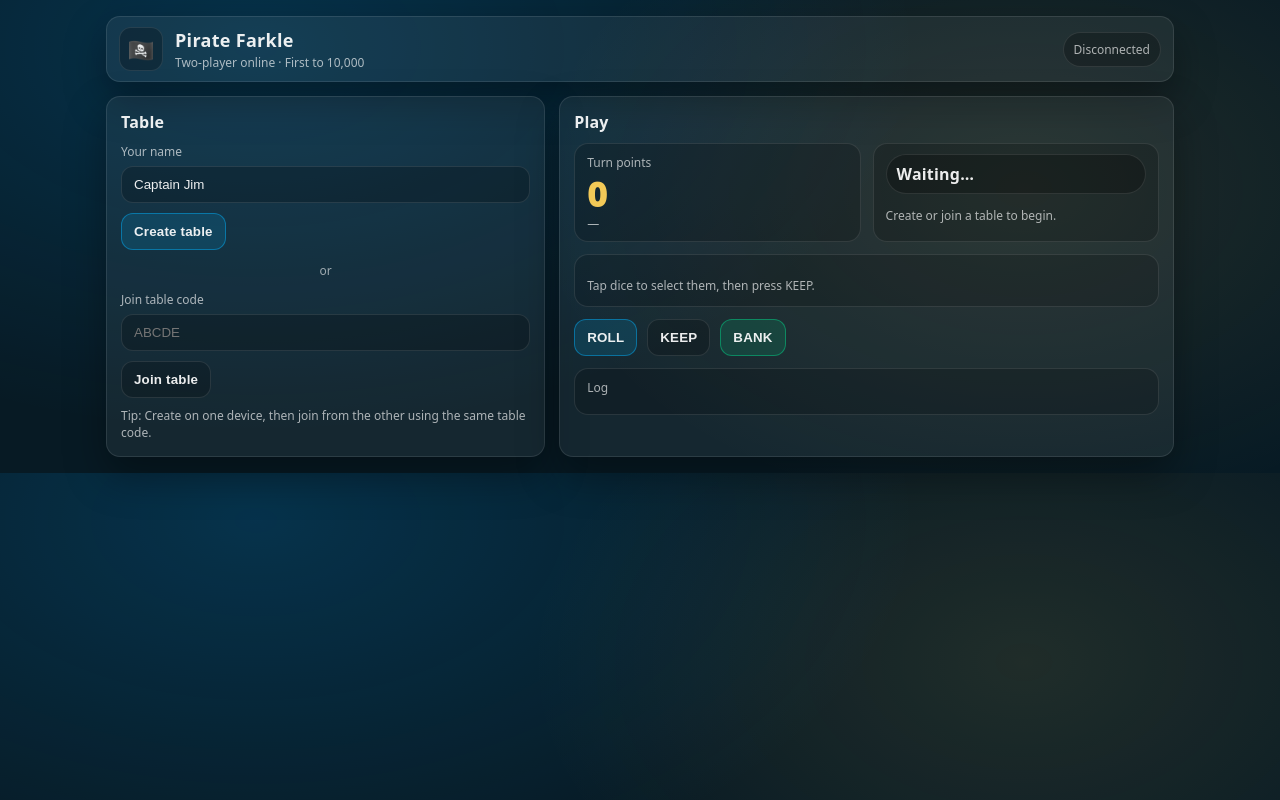
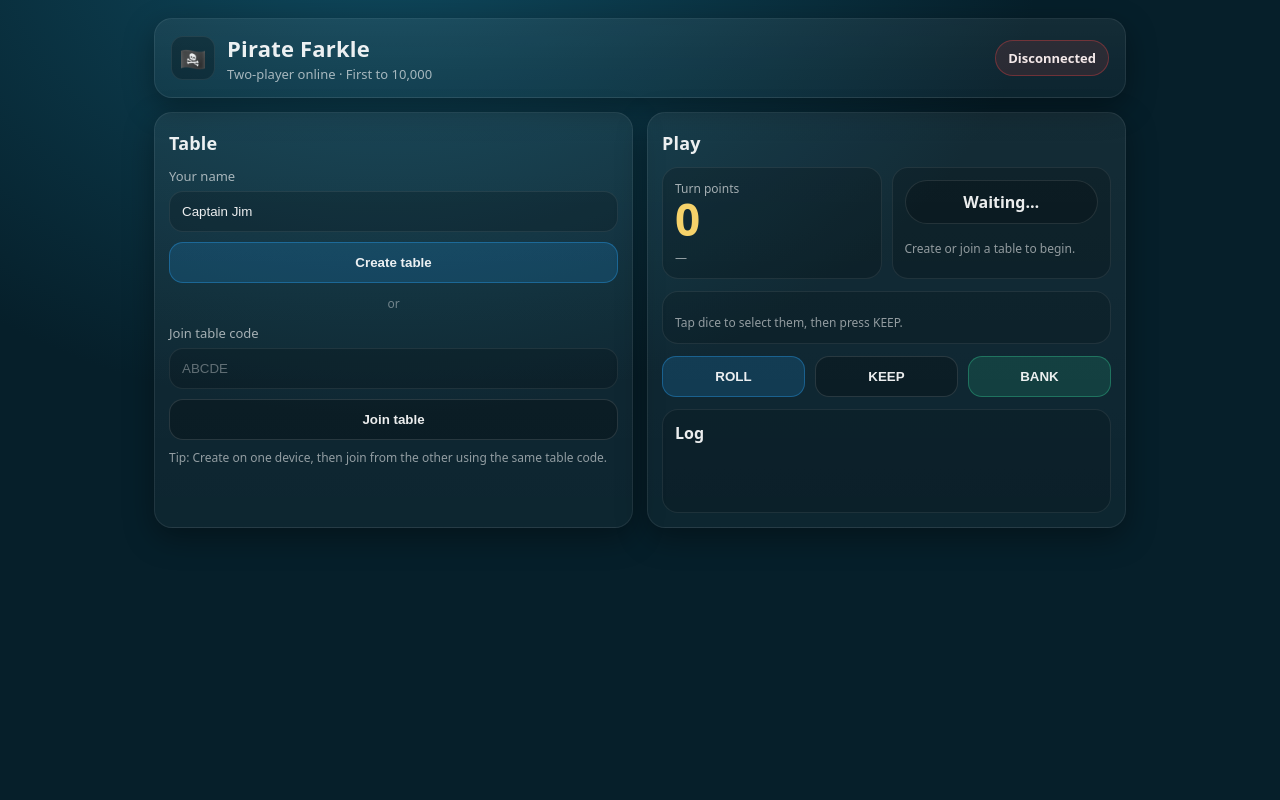
Before and after one commit to pirate-jpg/pirate-farkle-plusai, a website: page public/index.html in a window 1280 px wide. Drawn offline with nearby package versions, Linux system fonts and the light colour scheme; no server answers.

Commit message:
Update styles.css

```diff
--- a/public/styles.css
+++ b/public/styles.css
@@ -1,448 +1,337 @@
-:root {
-  --bg: #071a24;
-  --panel: rgba(255,255,255,0.06);
-  --panel2: rgba(255,255,255,0.08);
-  --border: rgba(255,255,255,0.10);
-  --text: rgba(255,255,255,0.92);
-  --muted: rgba(255,255,255,0.65);
-  --accent: rgba(0, 180, 255, 0.85);
-  --good: rgba(0, 220, 140, 0.9);
-  --bad: rgba(255, 80, 80, 0.9);
-  --gold: rgba(255, 210, 90, 0.95);
-  --shadow: 0 18px 40px rgba(0,0,0,0.35);
+:root{
+  --bg:#061f2a;
+  --panel:#0b2a35;
+  --panel2:#0c3341;
+  --border:rgba(255,255,255,.08);
+  --text:rgba(255,255,255,.92);
+  --muted:rgba(255,255,255,.62);
+  --accent:#2aa6ff;
+  --good:#34d399;
+  --warn:#fbbf24;
+  --bad:#ef4444;
+  --gold:#f6d26a;
+  --radius:18px;
+  --shadow:0 10px 30px rgba(0,0,0,.35);
+  --font: ui-sans-serif, system-ui, -apple-system, Segoe UI, Roboto, Helvetica, Arial;
 }
 
-* { box-sizing: border-box; }
-
-body {
-  margin: 0;
-  font-family: ui-sans-serif, system-ui, -apple-system, Segoe UI, Roboto, Helvetica, Arial;
-  background: radial-gradient(1200px 700px at 20% 10%, rgba(0,160,255,0.18), transparent 55%),
-              radial-gradient(900px 600px at 80% 40%, rgba(255,210,90,0.10), transparent 55%),
-              var(--bg);
-  color: var(--text);
+*{box-sizing:border-box}
+html,body{height:100%}
+body{
+  margin:0;
+  font-family:var(--font);
+  color:var(--text);
+  background:radial-gradient(1200px 900px at 30% -10%, #0f4a5f 0%, var(--bg) 55%);
 }
 
-.app {
-  max-width: 1100px;
-  margin: 0 auto;
-  padding: 16px;
+.app{
+  max-width:1000px;
+  margin:0 auto;
+  padding:18px 14px 40px;
 }
 
-.topbar {
-  display: flex;
-  align-items: center;
-  justify-content: space-between;
-  gap: 12px;
-  padding: 10px 12px;
-  border: 1px solid var(--border);
-  border-radius: 14px;
-  background: var(--panel);
-  box-shadow: var(--shadow);
+.topbar{
+  display:flex;
+  align-items:center;
+  justify-content:space-between;
+  gap:14px;
+  padding:14px 16px;
+  background:linear-gradient(180deg, rgba(255,255,255,.06), rgba(255,255,255,.03));
+  border:1px solid var(--border);
+  border-radius:var(--radius);
+  box-shadow:var(--shadow);
 }
 
-.brand {
-  display: flex;
-  align-items: center;
-  gap: 12px;
+.brand{display:flex; gap:12px; align-items:center}
+.logo{
+  width:44px;height:44px;
+  display:grid;place-items:center;
+  border-radius:12px;
+  background:rgba(0,0,0,.25);
+  border:1px solid var(--border);
+  font-size:22px;
+}
+.title{font-weight:800;font-size:22px;letter-spacing:.2px}
+.subtitle{color:var(--muted);font-size:13px;margin-top:2px}
+
+.statuspill{
+  padding:8px 12px;
+  border-radius:999px;
+  border:1px solid var(--border);
+  font-weight:700;
+  font-size:13px;
+}
+.statuspill.connected{
+  background:rgba(52, 211, 153, .12);
+  border-color:rgba(52, 211, 153, .35);
+  color:rgba(236,253,245,.95);
+}
+.statuspill.disconnected{
+  background:rgba(239,68,68,.12);
+  border-color:rgba(239,68,68,.35);
+  color:rgba(254,242,242,.95);
 }
 
-.logo {
-  width: 44px;
-  height: 44px;
-  border-radius: 12px;
-  background: rgba(0,0,0,0.25);
-  border: 1px solid var(--border);
-  display: grid;
-  place-items: center;
-  font-size: 22px;
+.grid{
+  display:grid;
+  grid-template-columns: 1fr 1fr;
+  gap:14px;
+  margin-top:14px;
+}
+@media (max-width: 860px){
+  .grid{grid-template-columns:1fr}
 }
 
-.titleblock .title {
-  font-size: 18px;
-  font-weight: 800;
-  letter-spacing: 0.3px;
+.panel{
+  padding:14px;
+  border-radius:var(--radius);
+  background:linear-gradient(180deg, rgba(255,255,255,.06), rgba(255,255,255,.03));
+  border:1px solid var(--border);
+  box-shadow:var(--shadow);
 }
 
-.titleblock .subtitle {
-  font-size: 12px;
-  color: var(--muted);
-  margin-top: 2px;
+h2{
+  margin:4px 0 12px;
+  font-size:18px;
+  letter-spacing:.2px;
 }
 
-.statuspill {
-  padding: 8px 10px;
-  border-radius: 999px;
-  background: rgba(0,0,0,0.25);
-  border: 1px solid var(--border);
-  color: var(--muted);
-  font-size: 12px;
+.field label{
+  display:block;
+  color:var(--muted);
+  font-size:13px;
+  margin-bottom:6px;
+}
+.field input{
+  width:100%;
+  padding:12px 12px;
+  border-radius:14px;
+  border:1px solid var(--border);
+  background:rgba(0,0,0,.18);
+  color:var(--text);
+  outline:none;
+}
+.field input::placeholder{color:rgba(255,255,255,.35)}
+.joinrow{margin-top:10px; display:flex; gap:10px}
+.divider{
+  margin:12px 0;
+  text-align:center;
+  color:rgba(255,255,255,.4);
+  font-size:12px;
+}
+.hint{
+  margin-top:10px;
+  color:rgba(255,255,255,.55);
+  font-size:12px;
+  line-height:1.3;
 }
 
-.statuspill.connected {
-  color: rgba(255,255,255,0.95);
-  border-color: rgba(0,220,140,0.4);
-  background: rgba(0,220,140,0.08);
+.tablebox.hidden, .joinbox.hidden, .modalOverlay.hidden, .toast.hidden{display:none}
+
+.tablecode{
+  display:flex;
+  align-items:center;
+  justify-content:space-between;
+  padding:12px 12px;
+  border-radius:14px;
+  border:1px solid var(--border);
+  background:rgba(0,0,0,.18);
+  margin-bottom:12px;
+}
+.codeLabel{color:var(--muted);font-size:13px}
+.codeValue{
+  font-weight:900;
+  letter-spacing:2px;
+  font-size:18px;
 }
 
-.grid {
-  margin-top: 14px;
-  display: grid;
-  grid-template-columns: 1fr 1.4fr;
-  gap: 14px;
+.players{
+  display:grid;
+  grid-template-columns:1fr 1fr;
+  gap:10px;
 }
 
-@media (max-width: 900px) {
-  .grid { grid-template-columns: 1fr; }
+.playerCard{
+  padding:12px;
+  border-radius:16px;
+  border:1px solid var(--border);
+  background:rgba(0,0,0,.18);
+}
+.playerName{font-weight:800}
+.playerScore{
+  font-size:34px;
+  font-weight:900;
+  color:var(--gold);
+  margin-top:6px;
+}
+.playerMeta{color:rgba(255,255,255,.55);font-size:12px}
+
+.actionsRow{
+  margin-top:12px;
+  display:flex;
+  justify-content:flex-end;
 }
 
-.panel {
-  border: 1px solid var(--border);
-  border-radius: 14px;
-  background: var(--panel);
-  box-shadow: var(--shadow);
-  padding: 14px;
+.gameHeader{
+  display:grid;
+  grid-template-columns:1fr 1fr;
+  gap:10px;
+}
+.bigStat{
+  padding:12px;
+  border-radius:16px;
+  border:1px solid var(--border);
+  background:rgba(0,0,0,.18);
+}
+.bigLabel{color:var(--muted);font-size:12px}
+.bigValue{font-size:44px;font-weight:900;color:var(--gold);line-height:1}
+.smallHint{color:rgba(255,255,255,.55);font-size:12px;margin-top:8px;min-height:14px}
+
+.turnStatus{
+  padding:12px;
+  border-radius:16px;
+  border:1px solid var(--border);
+  background:rgba(0,0,0,.18);
+  display:flex;
+  flex-direction:column;
+  gap:8px;
+}
+.tag{
+  display:inline-flex;
+  align-items:center;
+  justify-content:center;
+  padding:10px 12px;
+  border-radius:999px;
+  border:1px solid rgba(255,255,255,.10);
+  background:rgba(0,0,0,.18);
+  font-weight:900;
 }
 
-.panel h2 {
-  margin: 0 0 10px 0;
-  font-size: 16px;
-  letter-spacing: 0.2px;
+.diceWrap{
+  margin-top:12px;
+  padding:12px;
+  border-radius:16px;
+  border:1px solid var(--border);
+  background:rgba(0,0,0,.14);
+}
+.diceGrid{
+  display:grid;
+  grid-template-columns:repeat(3, 1fr);
+  gap:10px;
+}
+.die{
+  border-radius:16px;
+  border:1px solid rgba(255,255,255,.12);
+  background:rgba(0,0,0,.22);
+  color:var(--text);
+  padding:12px 10px;
+  cursor:pointer;
+  text-align:center;
+  min-height:74px;
+  box-shadow:0 6px 14px rgba(0,0,0,.25);
+}
+.die .dieFace{font-size:28px; line-height:1.1}
+.die .dieNum{color:rgba(255,255,255,.5); font-size:12px; margin-top:2px}
+.die.selected{
+  outline:2px solid rgba(42,166,255,.65);
+  border-color:rgba(42,166,255,.55);
+  background:rgba(42,166,255,.10);
+}
+.die.kept{
+  opacity:.55;
+  filter:saturate(.7);
+}
+.die:disabled{cursor:not-allowed}
+
+.diceNote{
+  margin-top:10px;
+  color:rgba(255,255,255,.55);
+  font-size:12px;
 }
 
-.field {
-  display: grid;
-  gap: 6px;
-  margin-bottom: 10px;
+.controls{
+  margin-top:12px;
+  display:flex;
+  gap:10px;
+}
+.btn{
+  border-radius:14px;
+  border:1px solid rgba(255,255,255,.12);
+  background:rgba(0,0,0,.25);
+  color:var(--text);
+  padding:12px 14px;
+  font-weight:800;
+  cursor:pointer;
+  flex:1;
+}
+.btn.primary{
+  background:rgba(42,166,255,.16);
+  border-color:rgba(42,166,255,.35);
+}
+.btn.success{
+  background:rgba(52,211,153,.14);
+  border-color:rgba(52,211,153,.35);
+}
+.btn.danger{
+  background:rgba(239,68,68,.14);
+  border-color:rgba(239,68,68,.35);
+}
+.btn:disabled{
+  opacity:.45;
+  cursor:not-allowed;
 }
 
-label {
-  font-size: 12px;
-  color: var(--muted);
+.logBox{
+  margin-top:12px;
+  padding:12px;
+  border-radius:16px;
+  border:1px solid var(--border);
+  background:rgba(0,0,0,.14);
+}
+.logTitle{font-weight:800;margin-bottom:8px}
+.log{
+  white-space:pre-wrap;
+  font-family: ui-monospace, SFMono-Regular, Menlo, Monaco, Consolas, "Liberation Mono", "Courier New";
+  font-size:12px;
+  color:rgba(255,255,255,.72);
+  min-height:48px;
 }
 
-input {
-  width: 100%;
-  border-radius: 12px;
-  border: 1px solid var(--border);
-  background: rgba(0,0,0,0.22);
-  color: var(--text);
-  padding: 10px 12px;
-  outline: none;
+/* Modal */
+.modalOverlay{
+  position:fixed;
+  inset:0;
+  display:grid;
+  place-items:center;
+  padding:18px;
+  background:rgba(0,0,0,.55);
+  z-index:50;
 }
+.modalCard{
+  width:min(520px, 100%);
+  border-radius:18px;
+  border:1px solid rgba(255,255,255,.14);
+  background:linear-gradient(180deg, rgba(255,255,255,.08), rgba(255,255,255,.04));
+  box-shadow:var(--shadow);
+  padding:16px;
+}
+.modalTitle{font-weight:900;font-size:18px}
+.modalBody{color:rgba(255,255,255,.75);margin-top:10px;line-height:1.35}
+.modalBtn{margin-top:14px;width:100%}
 
-input:focus {
-  border-color: rgba(0,180,255,0.45);
+/* Toast */
+.toast{
+  position:fixed;
+  left:50%;
+  transform:translateX(-50%);
+  bottom:18px;
+  background:rgba(0,0,0,.75);
+  border:1px solid rgba(255,255,255,.12);
+  padding:10px 12px;
+  border-radius:999px;
+  color:rgba(255,255,255,.9);
+  font-weight:800;
+  font-size:13px;
+  z-index:60;
+  box-shadow:0 10px 20px rgba(0,0,0,.35);
 }
-
-.joinrow {
-  display: flex;
-  gap: 10px;
-  align-items: center;
-}
-
-.divider {
-  margin: 12px 0;
-  color: var(--muted);
-  font-size: 12px;
-  text-align: center;
-  opacity: 0.9;
-}
-
-.hint {
-  color: var(--muted);
-  font-size: 12px;
-  line-height: 1.4;
-  margin: 10px 0 0;
-}
-
-.hidden { display: none !important; }
-
-.tablebox {
-  display: grid;
-  gap: 12px;
-}
-
-.tablecode {
-  display: flex;
-  align-items: baseline;
-  justify-content: space-between;
-  border: 1px solid var(--border);
-  background: rgba(0,0,0,0.22);
-  border-radius: 14px;
-  padding: 10px 12px;
-}
-
-.codeLabel {
-  font-size: 12px;
-  color: var(--muted);
-}
-
-.codeValue {
-  font-size: 18px;
-  font-weight: 900;
-  letter-spacing: 2px;
-  color: rgba(255,255,255,0.95);
-}
-
-.players {
-  display: grid;
-  grid-template-columns: 1fr 1fr;
-  gap: 10px;
-}
-
-.playerCard {
-  border: 1px solid var(--border);
-  background: rgba(0,0,0,0.18);
-  border-radius: 14px;
-  padding: 10px 12px;
-  display: grid;
-  gap: 6px;
-}
-
-.playerCard.activeTurn {
-  border-color: rgba(255,210,90,0.55);
-  background: rgba(255,210,90,0.08);
-}
-
-.playerName {
-  font-weight: 800;
-  font-size: 14px;
-}
-
-.playerScore {
-  font-size: 26px;
-  font-weight: 900;
-  color: var(--gold);
-  line-height: 1;
-}
-
-.playerMeta {
-  font-size: 12px;
-  color: var(--muted);
-}
-
-.actionsRow {
-  display: flex;
-  justify-content: flex-end;
-}
-
-.btn {
-  border: 1px solid var(--border);
-  background: rgba(0,0,0,0.20);
-  color: rgba(255,255,255,0.92);
-  padding: 10px 12px;
-  border-radius: 12px;
-  font-weight: 800;
-  letter-spacing: 0.2px;
-}
-
-.btn:active { transform: translateY(1px); }
-
-.btn.primary {
-  border-color: rgba(0,180,255,0.45);
-  background: rgba(0,180,255,0.14);
-}
-
-.btn.success {
-  border-color: rgba(0,220,140,0.45);
-  background: rgba(0,220,140,0.14);
-}
-
-.btn.danger {
-  border-color: rgba(255,80,80,0.45);
-  background: rgba(255,80,80,0.12);
-}
-
-.btn:disabled {
-  opacity: 0.45;
-  pointer-events: none;
-}
-
-.gameHeader {
-  display: grid;
-  grid-template-columns: 1fr 1fr;
-  gap: 12px;
-  align-items: stretch;
-  margin-bottom: 12px;
-}
-
-.bigStat, .turnStatus {
-  border: 1px solid var(--border);
-  background: rgba(0,0,0,0.20);
-  border-radius: 14px;
-  padding: 10px 12px;
-  display: grid;
-  gap: 6px;
-}
-
-.bigLabel {
-  font-size: 12px;
-  color: var(--muted);
-}
-
-.bigValue {
-  font-size: 34px;
-  font-weight: 950;
-  color: var(--gold);
-  line-height: 1;
-}
-
-.smallHint {
-  font-size: 12px;
-  color: var(--muted);
-  line-height: 1.2;
-}
-
-.tag {
-  display: inline-block;
-  align-self: start;
-  padding: 8px 10px;
-  border-radius: 999px;
-  border: 1px solid var(--border);
-  background: rgba(0,0,0,0.25);
-  font-weight: 900;
-  letter-spacing: 0.2px;
-}
-
-.tag.yourturn {
-  border-color: rgba(0,220,140,0.45);
-  background: rgba(0,220,140,0.12);
-}
-
-.tag.opponent {
-  border-color: rgba(255,210,90,0.45);
-  background: rgba(255,210,90,0.10);
-}
-
-.diceWrap {
-  border: 1px solid var(--border);
-  background: rgba(0,0,0,0.16);
-  border-radius: 14px;
-  padding: 12px;
-}
-
-.diceGrid {
-  display: grid;
-  grid-template-columns: repeat(6, minmax(44px, 1fr));
-  gap: 10px;
-}
-
-@media (max-width: 520px) {
-  .diceGrid { grid-template-columns: repeat(3, 1fr); }
-}
-
-.die {
-  border: 1px solid var(--border);
-  border-radius: 14px;
-  background: rgba(255,255,255,0.07);
-  height: 64px;
-  display: grid;
-  place-items: center;
-  font-size: 22px;
-  font-weight: 950;
-  user-select: none;
-  position: relative;
-}
-
-.die.kept {
-  opacity: 0.5;
-}
-
-.die.selected {
-  outline: 2px solid rgba(0,180,255,0.75);
-  box-shadow: 0 0 0 6px rgba(0,180,255,0.10);
-}
-
-.die .sub {
-  position: absolute;
-  bottom: 6px;
-  font-size: 10px;
-  color: var(--muted);
-}
-
-.diceNote {
-  margin-top: 10px;
-  font-size: 12px;
-  color: var(--muted);
-}
-
-.controls {
-  display: flex;
-  gap: 10px;
-  margin-top: 12px;
-}
-
-.logBox {
-  margin-top: 12px;
-  border: 1px solid var(--border);
-  background: rgba(0,0,0,0.18);
-  border-radius: 14px;
-  padding: 10px 12px;
-}
-
-.logTitle {
-  font-size: 12px;
-  color: var(--muted);
-  margin-bottom: 8px;
-}
-
-.log {
-  display: grid;
-  gap: 6px;
-  font-size: 12px;
-  color: rgba(255,255,255,0.86);
-  line-height: 1.25;
-  max-height: 200px;
-  overflow: auto;
-}
-
-.modalOverlay {
-  position: fixed;
-  inset: 0;
-  background: rgba(0,0,0,0.60);
-  display: grid;
-  place-items: center;
-  z-index: 50;
-  padding: 20px;
-}
-
-.modalCard {
-  width: min(520px, 92vw);
-  border-radius: 18px;
-  border: 1px solid var(--border);
-  background: rgba(8, 22, 30, 0.92);
-  box-shadow: var(--shadow);
-  padding: 16px;
-  display: grid;
-  gap: 12px;
-}
-
-.modalTitle {
-  font-size: 16px;
-  font-weight: 950;
-}
-
-.modalBody {
-  font-size: 13px;
-  color: rgba(255,255,255,0.85);
-  line-height: 1.35;
-}
-
-.modalBtn {
-  justify-self: end;
-}
-
-.toast {
-  position: fixed;
-  bottom: 18px;
-  left: 50%;
-  transform: translateX(-50%);
-  background: rgba(0,0,0,0.75);
-  border: 1px solid var(--border);
-  padding: 10px 12px;
-  border-radius: 999px;
-  color: rgba(255,255,255,0.9);
-  font-size: 12px;
-  z-index: 60;
-}
```
